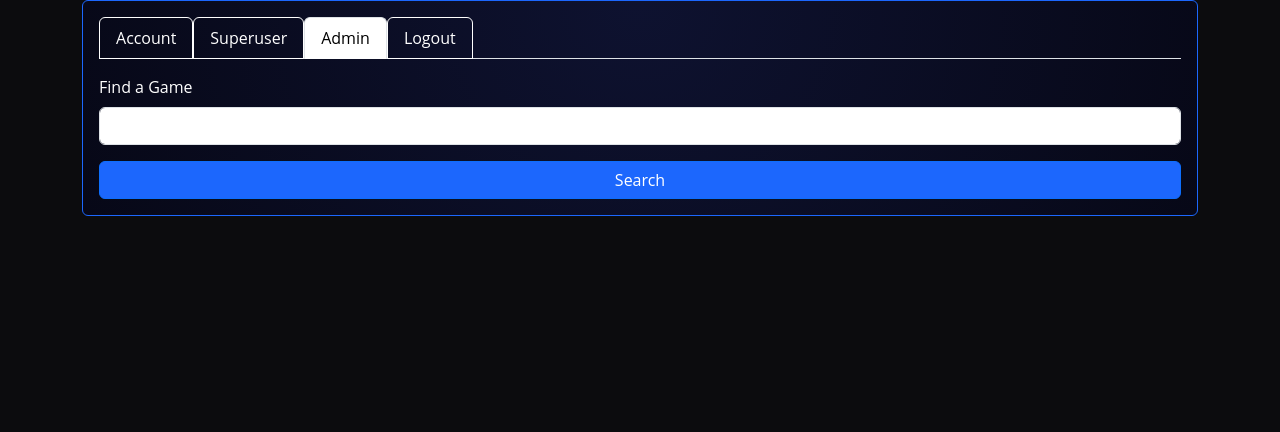
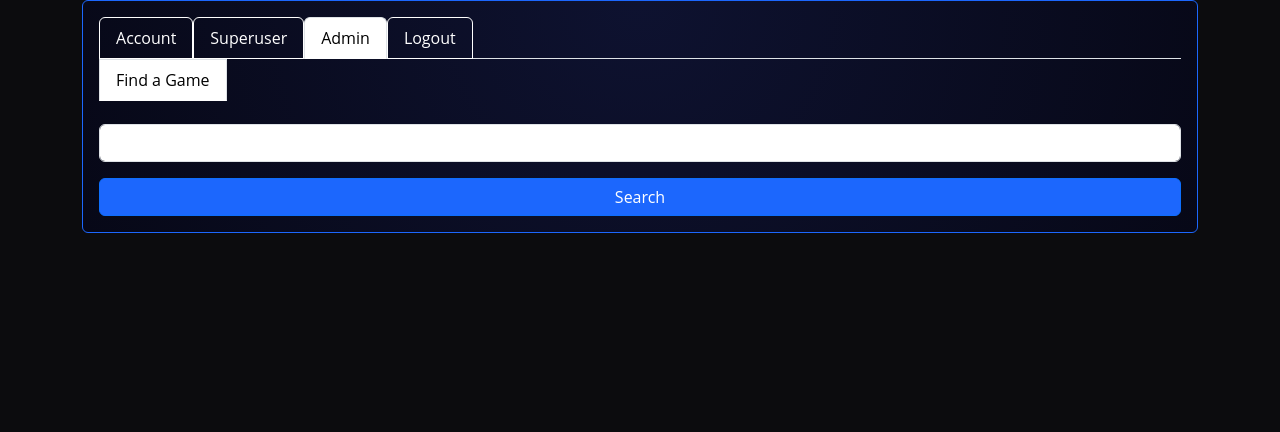
Before and after one commit to CharlieMcGoldrick/ci-milestone-joystick-junction, a Django app: page /account_management/ in a window 1280 px wide, after a click on "Admin". Shown: the part 52-484 px from the top of the page. Run offline with Django 4.2, Linux system fonts and the light colour scheme; the visitor is signed in with stand-in values (Sample User, id 1); parts of the project's set-up code (start-up, migrations or seed data) failed here and were passed over.

Commit message:
Feat: adjust HTML so find a game is in own tab

```diff
--- a/static/css/style.css
+++ b/static/css/style.css
@@ -166,4 +166,9 @@ a:hover {
     color: var(--secondary-colour);
     background-color: var(--primary-accent-colour);
 }
+
+#adminTabs.nav-tabs {
+    border-bottom: unset;
+    --bs-nav-tabs-border-radius: unset;
+}
 /* --------------- ADMIN STYLING ENDS --------------- */
--- a/templates/admin.html
+++ b/templates/admin.html
@@ -1,33 +1,16 @@
 {% load static %}
 {% load i18n %}
 {% block content %}
-    <div class="admin-panel">
-        <div class="mt-3">
-            <form method="post" action="{% url 'account_management' %}">
-                {% csrf_token %}
-                <input type="hidden" name="form_submitted" value="true">
-                <div class="mb-3">
-                    <label for="query" class="form-label">Find a Game</label>
-                    <input type="text" class="form-control" id="query" name="query" required>
-                </div>
-                <button type="submit" class="btn btn-primary w-100">Search</button>
-            </form>
+    <ul class="nav nav-tabs" id="adminTabs" role="tablist">
+        <li class="nav-item" role="presentation">
+            <a class="nav-link active" id="find-game-tab" data-bs-toggle="tab" href="#find-game" role="tab"
+                aria-controls="find-game" aria-selected="true">Find a Game</a>
+        </li>
+    </ul>
+    <div class="tab-content" id="adminTabContent">
+        <div class="tab-pane fade show active" id="find-game" role="tabpanel"
+            aria-labelledby="find-game-tab">
+            {% include "find_a_game.html" %}
         </div>
-
-        {% if results %}
-        <ul class="result-list">
-            {% for result in results %}
-            <li class="mb-2 result-item {% if forloop.first %}first-result-item{% endif %}">
-                <form method="post" action="{% url 'create_game_main_thread' result.id %}">
-                    {% csrf_token %}
-                    <input type="hidden" name="game_name" value="{{ result.name }}">
-                    <button type="submit" class="result-button">
-                        Create {{ result.name }} main thread
-                    </button>
-                </form>
-            </li>
-            {% endfor %}
-        </ul>
     </div>
-{% endif %}
-{% endblock content %}
+{% endblock %}
--- /dev/null
+++ b/templates/find_a_game.html
@@ -0,0 +1,31 @@
+{% load static %}
+{% load i18n %}
+{% block content %}
+<div class="find-a-game-tab">
+    <form method="post" action="{% url 'account_management' %}">
+        {% csrf_token %}
+        <input type="hidden" name="form_submitted" value="true">
+        <div class="mb-3">
+            <label for="query" class="form-label"></label>
+            <input type="text" class="form-control" id="query" name="query" required>
+        </div>
+        <button type="submit" class="btn btn-primary w-100">Search</button>
+    </form>
+
+    {% if results %}
+    <ul class="result-list">
+        {% for result in results %}
+        <li class="mb-2 result-item {% if forloop.first %}first-result-item{% endif %}">
+            <form method="post" action="{% url 'create_game_main_thread' result.id %}">
+                {% csrf_token %}
+                <input type="hidden" name="game_name" value="{{ result.name }}">
+                <button type="submit" class="result-button">
+                    Create {{ result.name }} main thread
+                </button>
+            </form>
+        </li>
+        {% endfor %}
+    </ul>
+</div>
+{% endif %}
+{% endblock content %}
```
